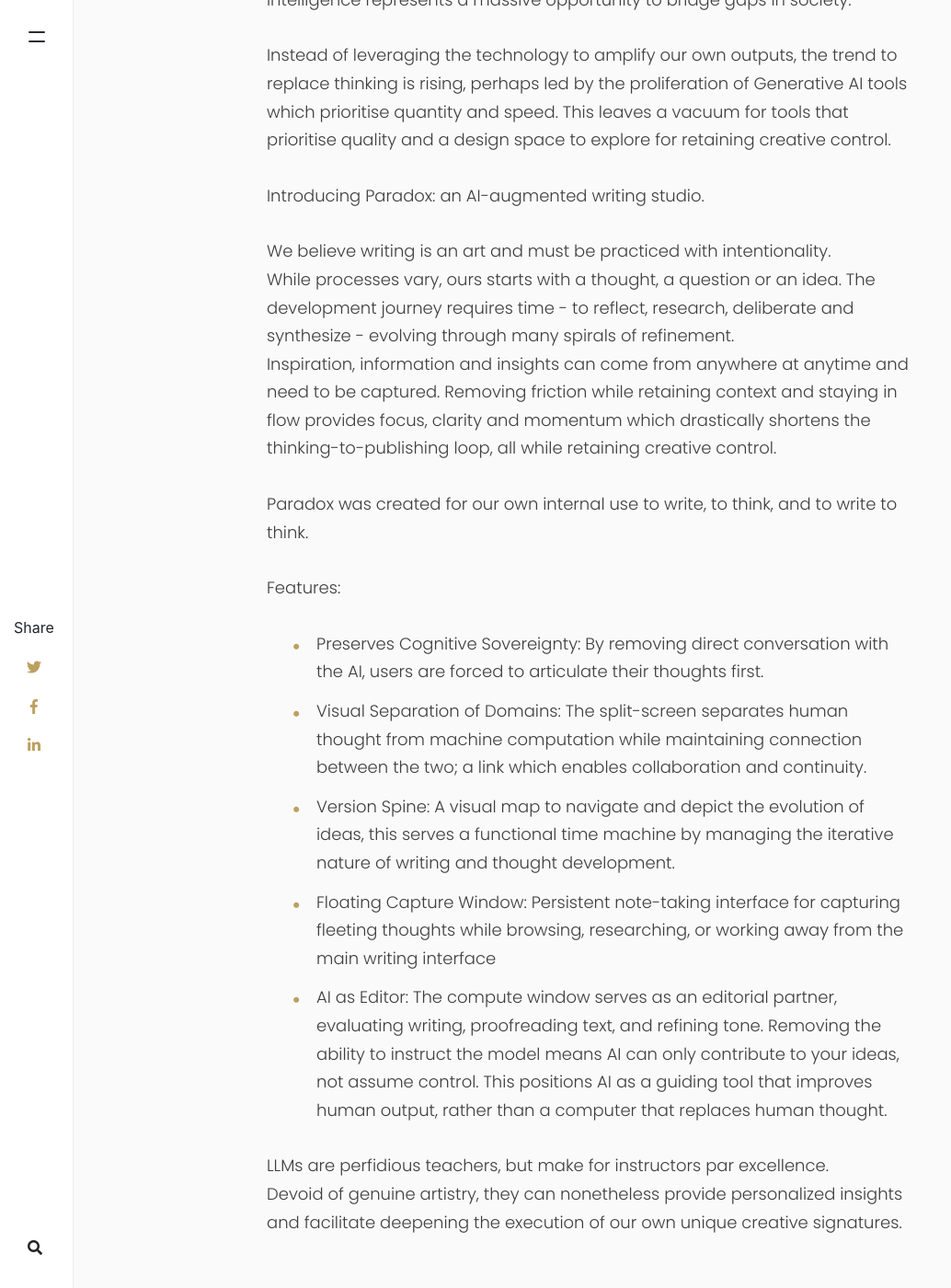
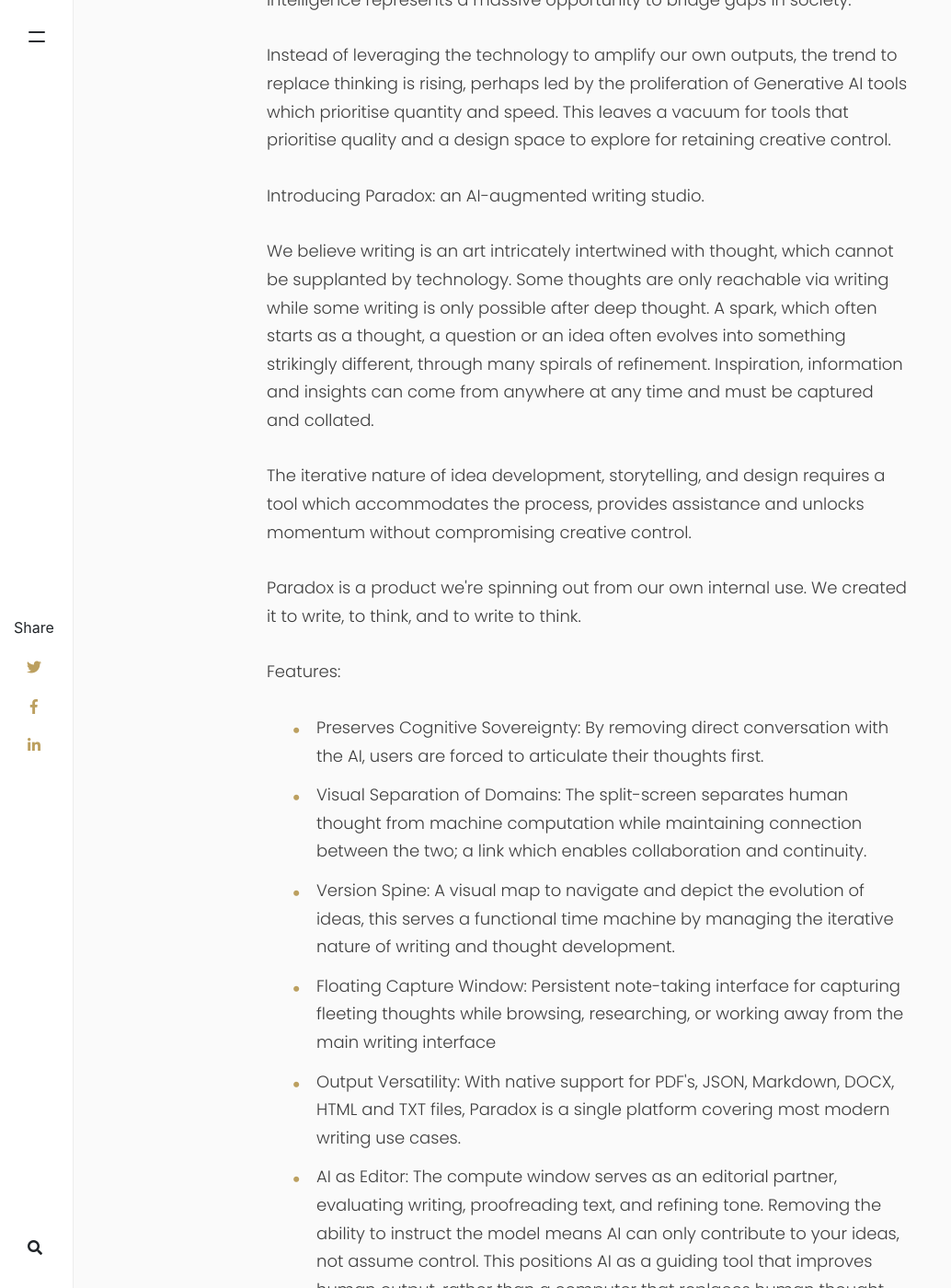
Before and after one commit to anomalyae/thinking, a Jekyll site: the page built from _posts/2025-06-05-Computation-is-not-thought.md, in a window 1280 px wide and 1400 px high, scrolled down 5661 px. Shown: the whole window at 92% size, without its empty margins (0-1034 px from the left). Built offline with Jekyll 4.4.1, drawn with Linux system fonts in a browser that asks for light colours; nearby versions of some CDN libraries; comment, search, counter and statistics services are not loaded; a style sheet for code colours, icons or effects is not loaded.

Commit message:
updates aug 2025

```diff
--- a/_posts/2025-06-05-Computation-is-not-thought.md
+++ b/_posts/2025-06-05-Computation-is-not-thought.md
@@ -145,9 +145,10 @@
 
 <p class="font-nevermind">Introducing Paradox: an AI-augmented writing studio.</p>
 
-<p class="font-nevermind">We believe writing is an art and must be practiced with intentionality.<br> While processes vary, ours starts with a thought, a question or an idea. The development journey requires time - to reflect, research, deliberate and synthesize - evolving through many spirals of refinement. <br>Inspiration, information and insights can come from anywhere at anytime and need to be captured. Removing friction while retaining context and staying in flow provides focus, clarity and momentum which drastically shortens the thinking-to-publishing loop, all while retaining creative control.</p>
+<p class="font-nevermind">We believe writing is an art intricately intertwined with thought, which cannot be supplanted by technology. Some thoughts are only reachable via writing while some writing is only possible after deep thought. A spark, which often starts as a thought, a question or an idea often evolves into something strikingly different, through many spirals of refinement. Inspiration, information and insights can come from anywhere at any time and must be captured and collated.</p>
+<p>The iterative nature of idea development, storytelling, and design requires a tool which accommodates the process, provides assistance and unlocks momentum without compromising creative control.</p>
 
-<p class="font-nevermind">Paradox was created for our own internal use to write, to think, and to write to think.</p>
+<p class="font-nevermind">Paradox is a product we're spinning out from our own internal use. We created it to write, to think, and to write to think.</p>
 
 <p class="font-nevermind">Features:</p>
 <ul class="custom-bullets">
@@ -155,6 +156,7 @@
 	<li>Visual Separation of Domains: The split-screen separates human thought from machine computation while maintaining connection between the two; a link which enables collaboration and continuity.</li>
 	<li>Version Spine: A visual map to navigate and depict the evolution of ideas, this serves a functional time machine by managing the iterative nature of writing and thought development.</li>
 	<li>Floating Capture Window: Persistent note-taking interface for capturing fleeting thoughts while browsing, researching, or working away from the main writing interface</li>
+	<li>Output Versatility: With native support for PDF's, JSON, Markdown, DOCX, HTML and TXT files, Paradox is a single platform covering most modern writing use cases.</li>
 	<li>AI as Editor: The compute window serves as an editorial partner, evaluating writing, proofreading text, and refining tone. Removing the ability to instruct the model means AI can only contribute to your ideas, not assume control. This positions AI as a guiding tool that improves human output, rather than a computer that replaces human thought.</li>
 </ul>
 <p class="font-nevermind">LLMs are perfidious teachers, but make for instructors par excellence. <br>Devoid of genuine artistry, they can nonetheless provide personalized insights and facilitate deepening the execution of our own unique creative signatures.</p>
```
